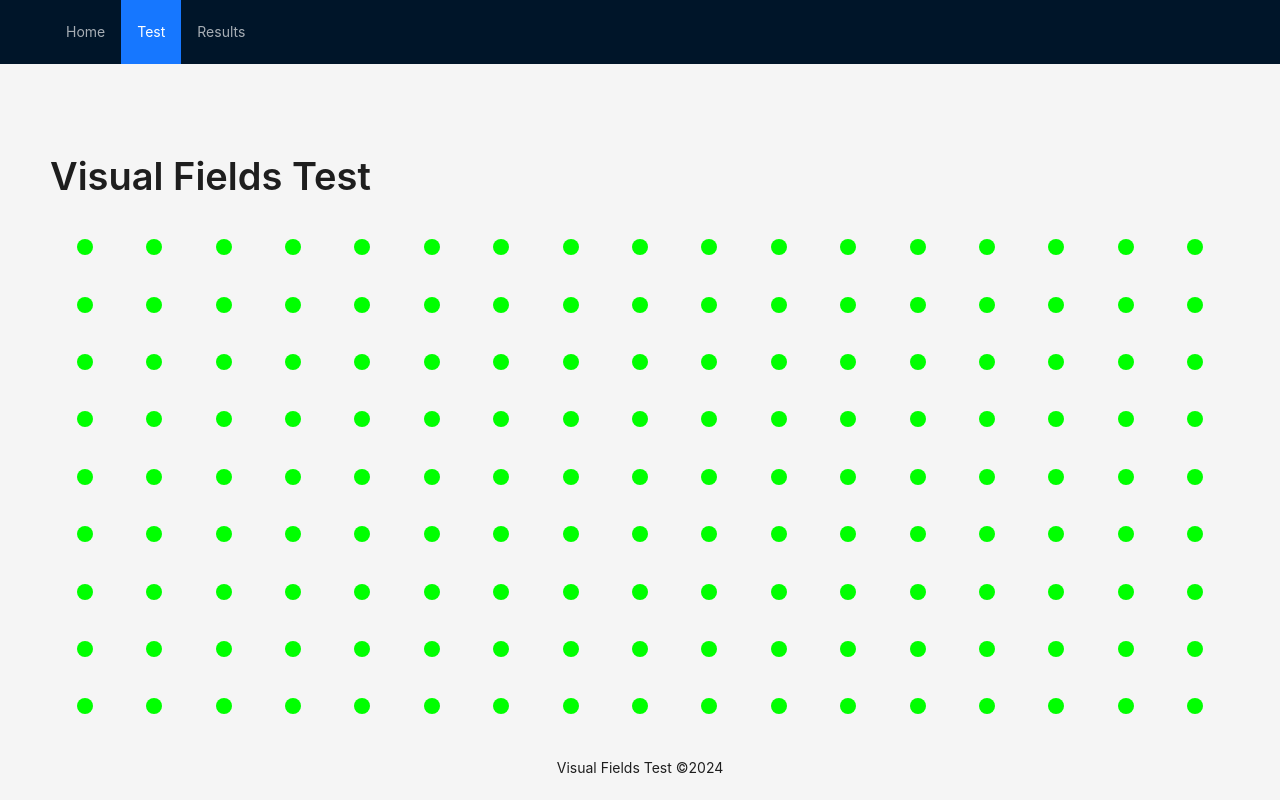
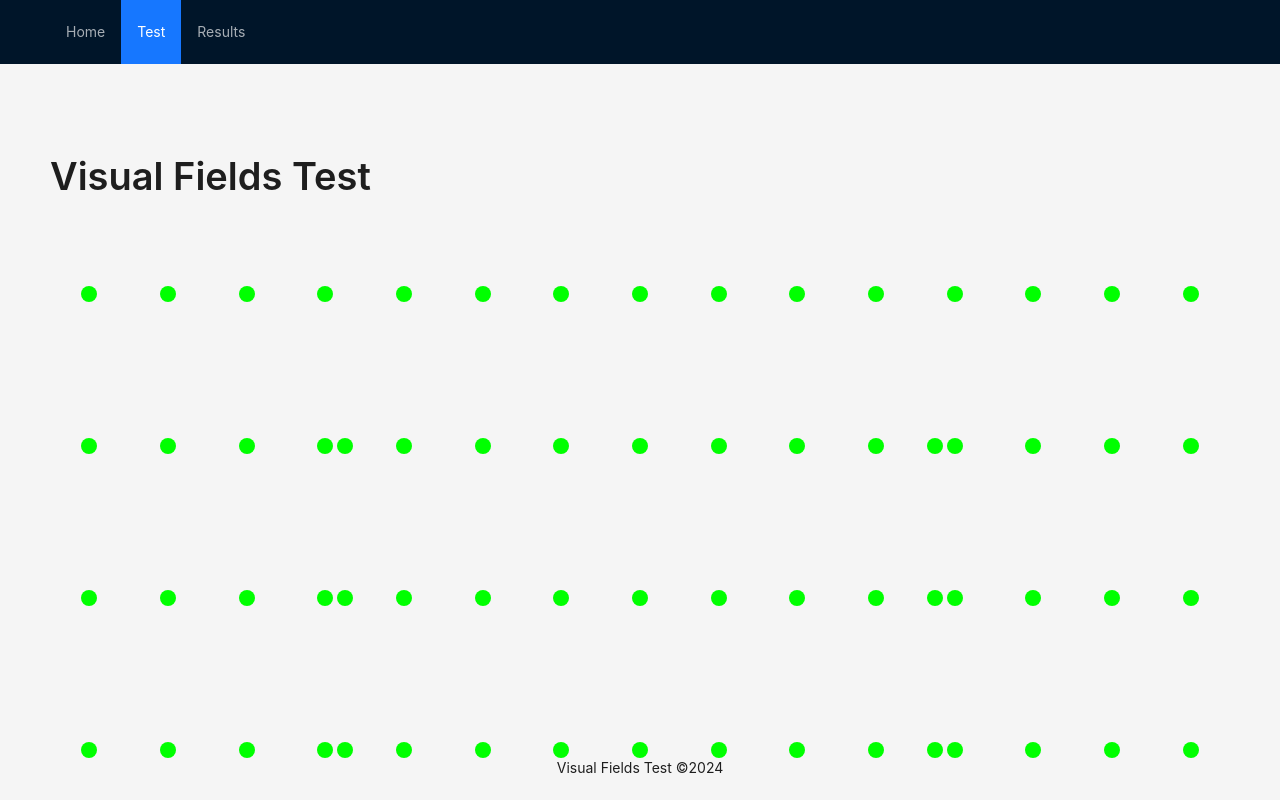
Before and after one commit to hampay/visual-fields, a React (Create React App) app: page /test in a window 1280 px wide. Built offline with nearby package versions, Linux system fonts and the light colour scheme.

Commit message:
identify centre grid item

```diff
--- a/src/grid/GridItem.tsx
+++ b/src/grid/GridItem.tsx
@@ -3,8 +3,9 @@ import { css } from '@emotion/react'
 import { FC, ReactNode } from "react"
 type GridItemProps = {
     children: ReactNode
+    showCrosshair?: boolean
 }
-export const GridItem: FC<GridItemProps> = ({ children }) => {
+export const GridItem: FC<GridItemProps> = ({ children, showCrosshair }) => {
     const containerStyle = css`
         width: 100%;
         height: 100%;
@@ -12,7 +13,16 @@ export const GridItem: FC<GridItemProps> = ({ children }) => {
         justify-content: center;
         align-items: center;
     `
+    const crosshairsStyle = css`
+        display: inline-block;
+        padding: 30px;
+        ${showCrosshair && css`
+            border: 1px solid #000;
+        `}
+    `
     return <div css={containerStyle}>
-        { children }
+        <div css={crosshairsStyle}>
+            { children }
+        </div>
     </div>
 }
--- a/src/grid/GridLayout.tsx
+++ b/src/grid/GridLayout.tsx
@@ -17,9 +17,10 @@ const GridLayout: React.FC = () => {
                     {Array.from({ length: numColumns }).map((_, colIndex) => {
                         const dotIndex = rowIndex * numColumns + colIndex;
                         const dot = dots[dotIndex];
+                        const isHalfway = dotIndex === Math.floor(dots.length / 2);
                         return (
                             <Col key={colIndex} span={24 / numColumns} css={colStyle}>
-                                {dot && <GridItem>
+                                {dot && <GridItem showCrosshair={isHalfway}>
                                     <Dot dot={dot} />
                                 </GridItem>} {/* Pass the dot as props to GridItem */}
                             </Col>
```
